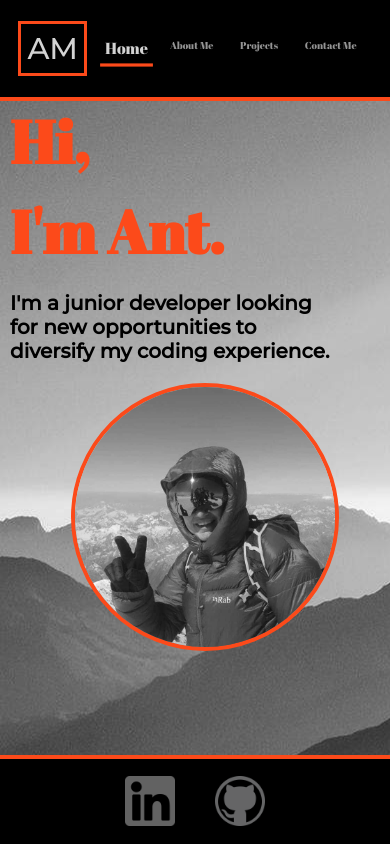
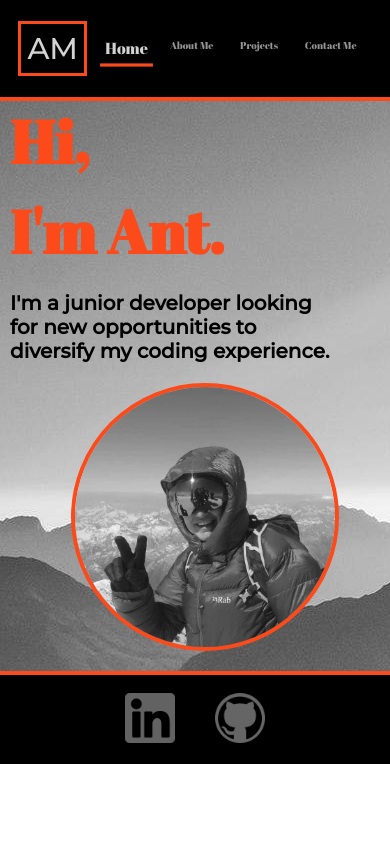
Before and after one commit to AnthonyMcGreal/portfolio, a React (Create React App) app: page / in a window 390 px wide. Built offline with nearby package versions, Linux system fonts and the light colour scheme.

Commit message:
updated images to progressive jpgs

```diff
--- a/src/App.css
+++ b/src/App.css
@@ -413,7 +413,8 @@ a.linkedInLink :active {
   }
 
   .homeContainer {
-    height: 88%;
+    height: fit-content;
+    padding-bottom: 20px;
   }
 
   .homeContentContainer {
```
Also changed, not shown: src/images/blackboard.jpg, src/images/waypointThumb.jpg.
